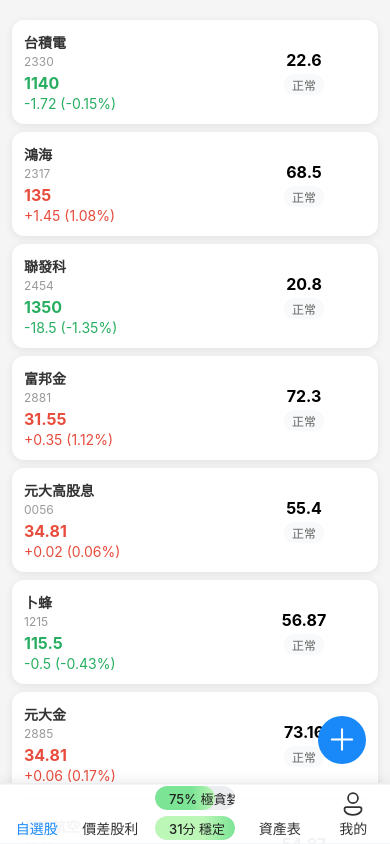
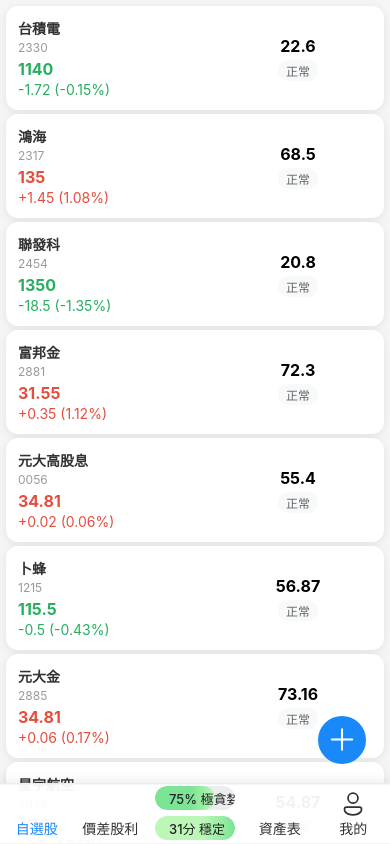
Before and after one commit to 17Kobe/iKDx, a Vue app: page /#/ in a window 390 px wide. Built offline with nearby package versions, Linux system fonts and the light colour scheme; some icons are missing.

Commit message:
✈️ feat(Stock): 調整股票頁面樣式，移除內邊距並強制底部留白以適應 Tabbar

```diff
--- a/src/App.vue
+++ b/src/App.vue
@@ -118,7 +118,7 @@
     .main-content {
         flex: 1;
         overflow-y: auto;
-        padding-bottom: 60px; /* 為 Tabbar 留空間 */
+        /* 為 Tabbar padding-bottom: 60px; 留空間 */
         position: relative; /* 為頁面切換動畫提供定位基準 */
         height: 100vh; /* 設定高度為 100vh */
     }
--- a/src/pages/Stock.vue
+++ b/src/pages/Stock.vue
@@ -99,6 +99,12 @@
                     </div>
                 </SwipeCell>
             </div>
+            <br />
+            <br />
+            <br />
+            <br />
+            <br />
+            <br />
         </div>
 
         <!-- 浮動按鈕 -->
@@ -367,9 +373,10 @@
 
 <style scoped>
     .stock-page {
-        padding: 16px;
+        /* padding: 16px; */
         background-color: #f5f5f5;
         min-height: 100vh;
+        padding-bottom: 60px !important;
     }
 
     /* 標題欄 */
@@ -427,14 +434,14 @@
     }
 
     /* 股票列表 */
-    .stock-list {
+    /* .stock-list {
         margin-top: 8px;
-    }
+    } */
 
     .stock-row {
         background: white;
         border-radius: 12px;
-        margin-bottom: 8px;
+        margin-bottom: 4px;
         overflow: hidden;
         box-shadow: 0 2px 8px rgba(0, 0, 0, 0.08);
         transition: all 0.3s ease;
@@ -595,7 +602,7 @@
     /* 響應式設計 */
     @media (max-width: 480px) {
         .stock-page {
-            padding: 12px;
+            padding: 6px;
         }
 
         .stock-content {
```
